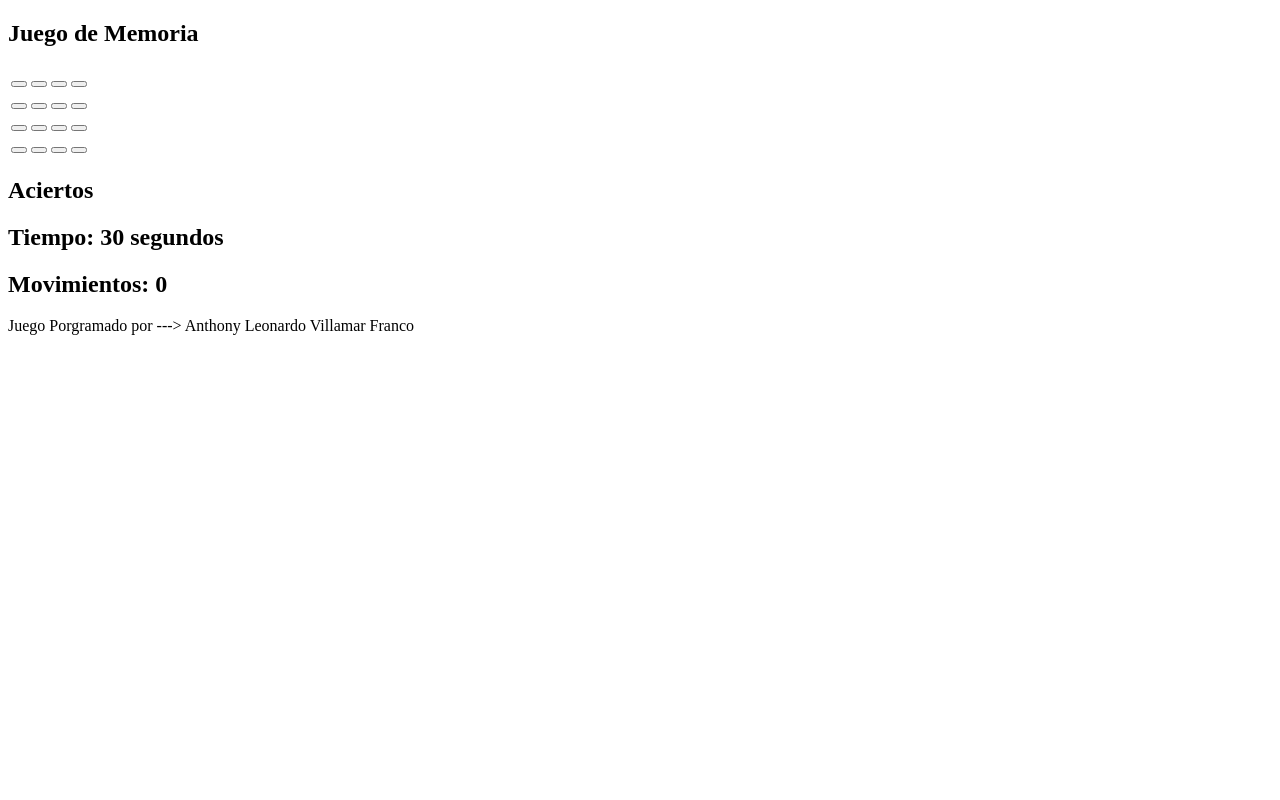
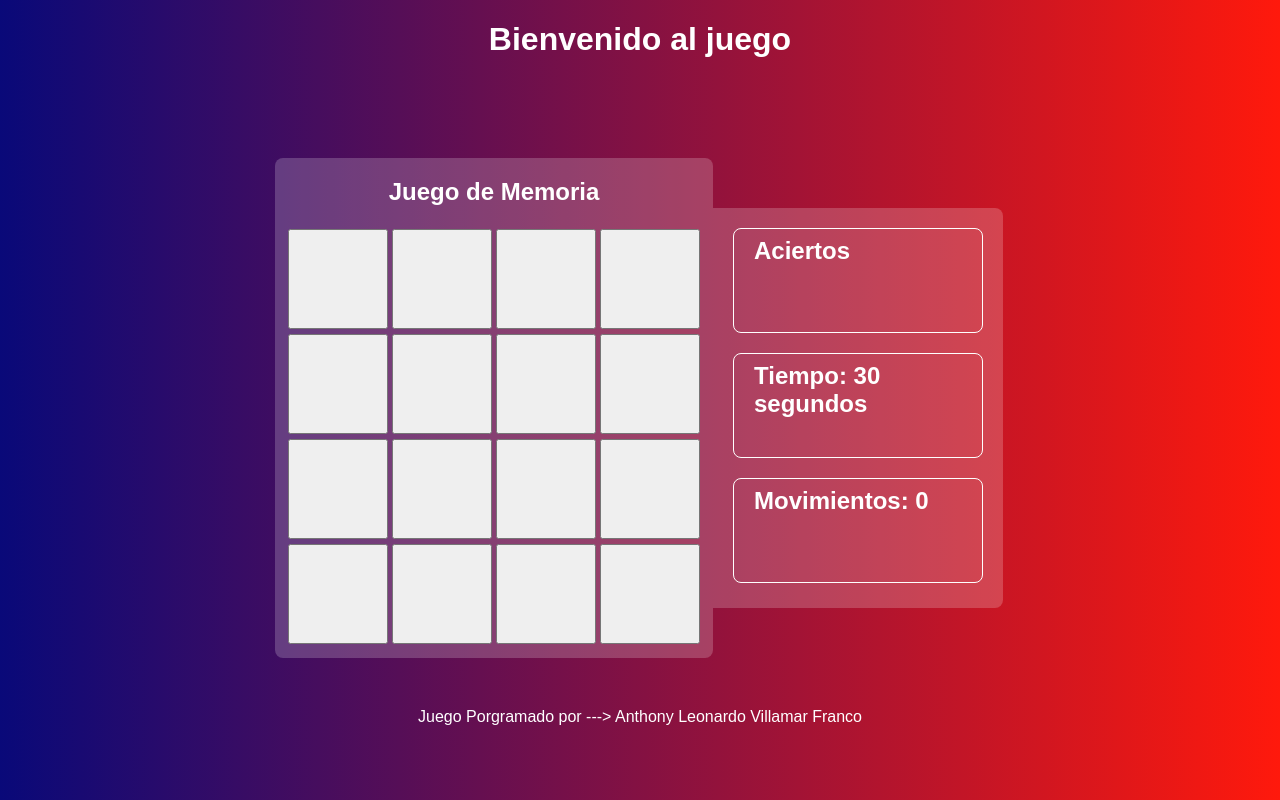
Before and after one commit to LeonardoFate/JuegoDeMemoria, a plain HTML site: page index.html in a window 1280 px wide. Drawn offline with Linux system fonts and the light colour scheme.

Commit message:
Juego De Memoria cambios

```diff
--- a/index.html
+++ b/index.html
@@ -9,6 +9,9 @@
 
 </head>
 <body>
+    <header>
+        <h1>Bienvenido al juego</h1>
+    </header>
     <main>
         <section class="seccion1">
             <h1>Juego de Memoria</h1>
--- a/main.js
+++ b/main.js
@@ -0,0 +1,18 @@
+//inicializacion de variables
+let tarjetasDestapadas =0;
+
+//declaracion de variable
+let number = [1,1,2,2,3,3,4,4,5,5,6,6,7,7,8,8];
+
+//generador de numeros aleatorios
+number = number.sort(()=>{return Math.random()-0.5});
+console.log(number);
+
+//funcion principal aumentar contador de tarjetas
+function destapar(id){
+    tarjetasDestapadas++;
+    console.log(tarjetasDestapadas);
+//tarjetas destapadas? 1.- mostrar primer numero
+if(tarjetasDestapadas == 1)
+
+}
--- a/style.css
+++ b/style.css
@@ -0,0 +1,55 @@
+body{
+    background: rgb(9,9,121);
+    background: linear-gradient(90deg, rgba(9,9,121,1) 0%, rgba(255,25,12,1) 100%, rgba(0,212,255,1) 100%);
+    font-family: sans-serif;
+    color: white;
+}
+
+main{
+    width: 730px;
+    margin: 100px auto 50px;
+    display: flex;
+    align-items: center;
+}
+
+.seccion1{
+    background-color: rgba(255, 255, 255, 0.2);
+    padding: 0 10px 10px 10px;
+    border-radius: 8px;
+}
+h1{
+    text-align: center;
+}
+
+button{
+    height: 100px;
+    width: 100px;
+    font-size: 40px;
+    color: black;
+    font-weight: bold;
+}
+
+button:hover{
+  cursor: cell;
+}
+
+.seccion2{
+    background-color:  rgba(255, 255, 255, 0.2);
+    border-top-right-radius: 8px;
+    border-bottom-right-radius: 8px;
+    width: 250px;
+    height: 400px;
+    padding: 0 20px;
+}
+
+.estadistica{
+    border: 1px solid white;
+    height: 105px;
+    border-radius: 8px;
+    padding: 8px 20px;
+    box-sizing: border-box;
+}
+
+footer{
+    text-align: center;
+}
```
Also changed, not shown: 1 other file.
